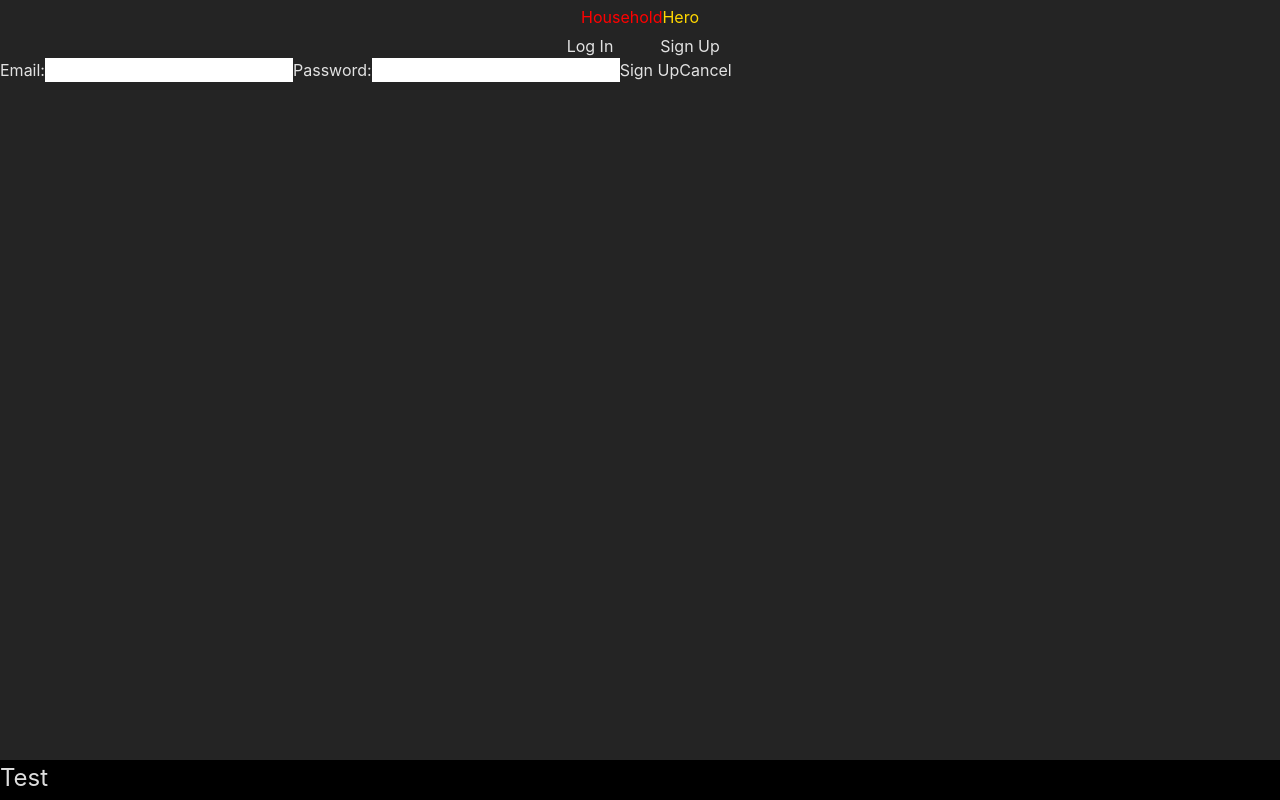
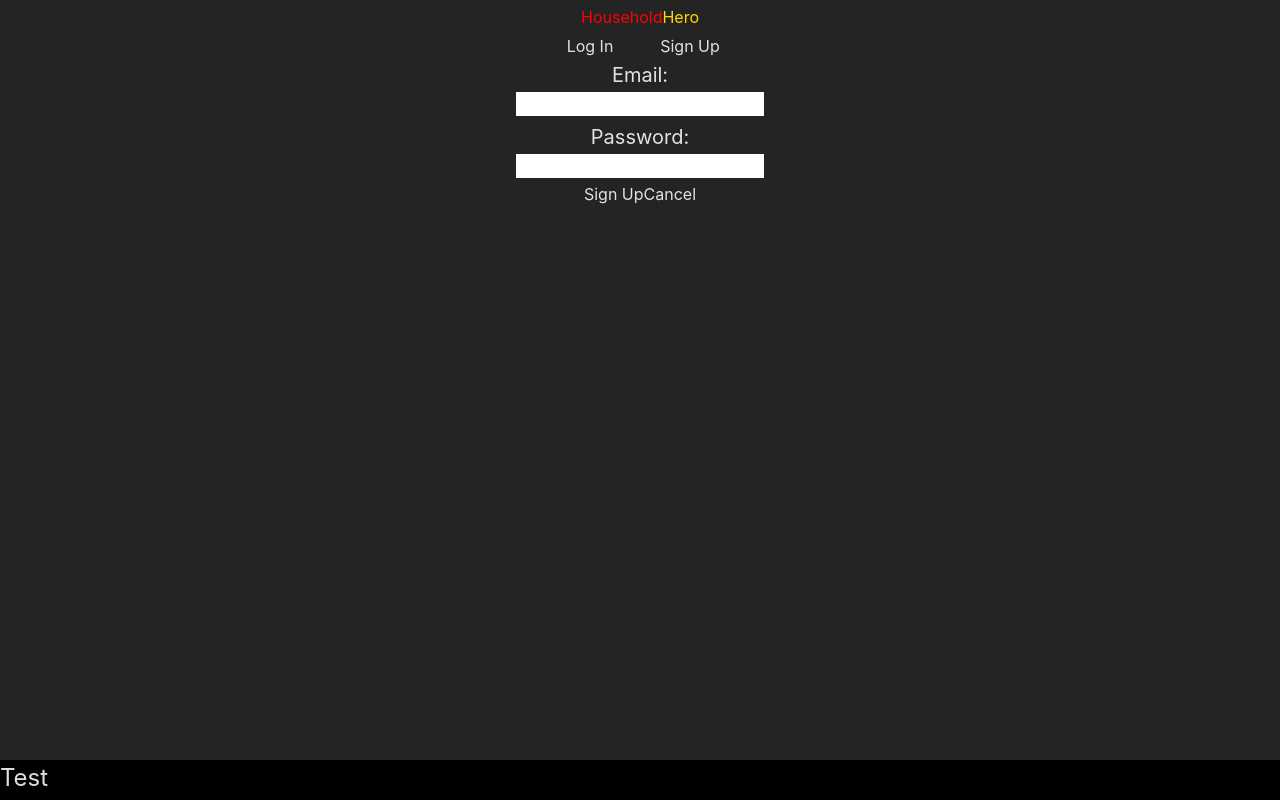
Before and after one commit to aduong3/ChoreTracker, a React (Vite) app: page / in a window 1280 px wide. Both pictures are taken after a click on the button "Sign Up". Built offline with nearby package versions, Linux system fonts and the light colour scheme.

Commit message:
Base form of LogInForm, needs functionality and auth check

```diff
--- a/src/App.jsx
+++ b/src/App.jsx
@@ -5,6 +5,7 @@ import { faPlus, faMagnifyingGlass, faDollarSign } from '@fortawesome/free-solid
 import Form from './Form';
 import ViewChore from './ViewChore';
 import SignUpForm from './SignUpForm';
+import LogInForm from './LogInForm';
 
 
 
@@ -13,6 +14,7 @@ function App() {
   const [showChores, setShowChores] = useState(false);
   const [isLoggedIn, setIsLoggedIn] = useState(false);
   const [showSignUp, setShowSignUp] = useState(false);
+  const [showLogIn, setShowLogIn] = useState(false);
 
   const toggleForm = () => {
     setShowForm(!showForm);
@@ -33,17 +35,24 @@ function App() {
   const handleSignUpClick = () => {
     setShowSignUp(true);
   }
+  const handleLogInClick = () => {
+    setShowLogIn(true);
+  }
 
   return (
     <>
     {!isLoggedIn &&
     <div id="loggedOutButtons">
-      <button>Log In</button>
-      <button onClick={handleSignUpClick}>Sign Up</button>
+      <button onClick={handleLogInClick}>Log In</button>
+      <button  onClick={handleSignUpClick}>Sign Up</button>
     </div>
       }
     {showSignUp && (
-      <SignUpForm setIsLoggedIn={setIsLoggedIn} onClose={() => setShowSignUp(false)} />
+      <SignUpForm onClose={() => setShowSignUp(false)} />
+    )
+    }
+    {showLogIn && (
+      <LogInForm onClose={() => setShowLogIn(false)} />
     )}
     {isLoggedIn &&
       <div id="main-container">
--- /dev/null
+++ b/src/LogInForm.jsx
@@ -0,0 +1,33 @@
+import { useState } from "react";
+import './SignUpForm.css';
+
+const LogInForm = ({ onClose }) => {
+
+const handleSubmit = async (e) => {
+    e.preventDefault();
+
+
+};
+
+return(
+    <>
+    <div>
+        <form onSubmit={handleSubmit}>
+            <label htmlFor="email" id="emailLabel">Email:</label>
+
+            <input id="email" name="email" type="email" autoComplete="off" required />
+
+            <label htmlFor="password">Password:</label>
+
+            <input id="password" name="password" type="password" required />
+            <div>
+            <button type="submit">Sign Up</button>
+            <button onClick={onClose}>Cancel</button>
+            </div>
+        </form>
+    </div>
+    </>
+);
+};
+
+export default LogInForm;
--- /dev/null
+++ b/src/SignUpForm.css
@@ -0,0 +1,16 @@
+div{
+    justify-content: center;
+}
+form{
+    display: flex;
+    flex-direction: column;
+    align-items: center;
+    text-align: center;
+}
+form label{
+    font-size: 20px;
+    margin: 2px 0;
+}
+form input{
+    margin-bottom: 4px;
+}
--- a/src/SignUpForm.jsx
+++ b/src/SignUpForm.jsx
@@ -1,5 +1,6 @@
 import { useState } from "react";
 import PropTypes from 'prop-types';
+import './SignUpForm.css';
 
 const SignUpForm = ({ onClose }) => {
     const [email, setEmail] = useState("");
@@ -35,12 +36,17 @@ return(
     <>
     <div>
         <form onSubmit={handleSubmit}>
-            <label htmlFor="email">Email:</label>
-            <input id="email" name="email" type="email" value={email} onChange={(e) => setEmail(e.target.value)} required />
+            <label htmlFor="email" id="emailLabel">Email:</label>
+
+            <input id="email" name="email" type="email" value={email} onChange={(e) => setEmail(e.target.value)} autoComplete="off" required />
+
             <label htmlFor="password">Password:</label>
+
             <input id="password" name="password" type="password" value={password} onChange={(e) => setPassword(e.target.value)} required />
+            <div>
             <button type="submit">Sign Up</button>
             <button onClick={onClose}>Cancel</button>
+            </div>
         </form>
     </div>
     </>
```
